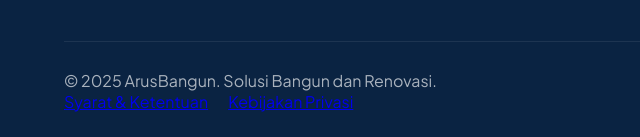
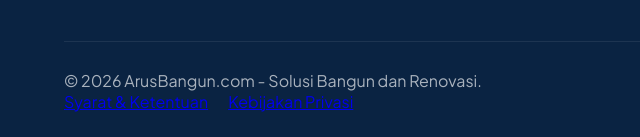
Before and after one commit to Rahman115/arusbangun, a plain HTML site: page dasboard.html in a window 1280 px wide. Shown: the part 4731-4868 px from the top of the page, 0-640 px from the left. Drawn offline with Linux system fonts and the light colour scheme.

Commit message:
update 23/5

```diff
--- a/dasboard.html
+++ b/dasboard.html
@@ -365,7 +365,7 @@
             </div> -->
         </div>
         <div class="footer-bottom">
-            <span>© 2025 ArusBangun. Solusi Bangun dan Renovasi.</span>
+            <span>© 2026 ArusBangun.com - Solusi Bangun dan Renovasi.</span>
             <div style="display:flex;gap:20px;">
                 <a href="#" data-key="terms">Syarat & Ketentuan</a>
                 <a href="#" data-key="privacy">Kebijakan Privasi</a>
```
Also changed, not shown: 1 other file.
